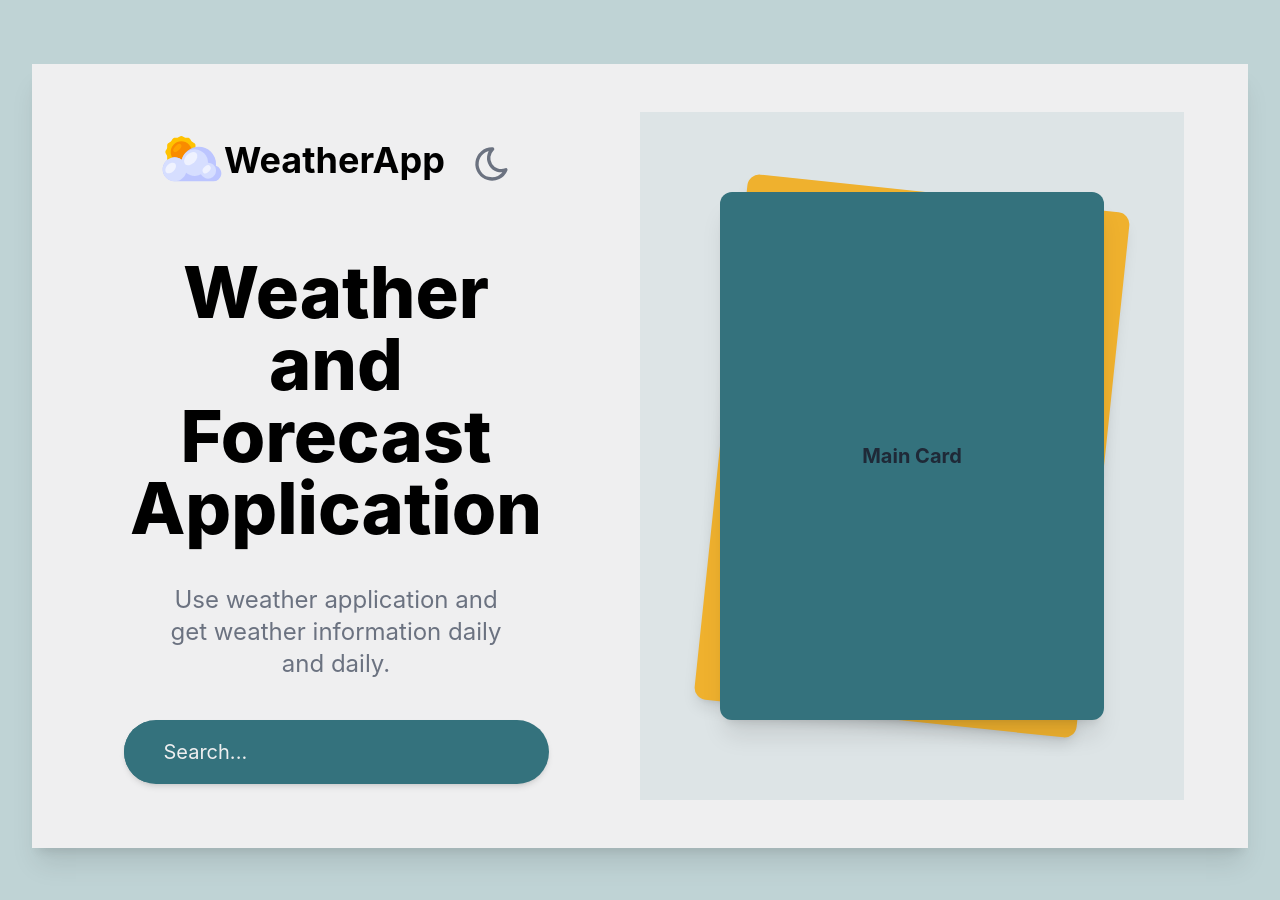
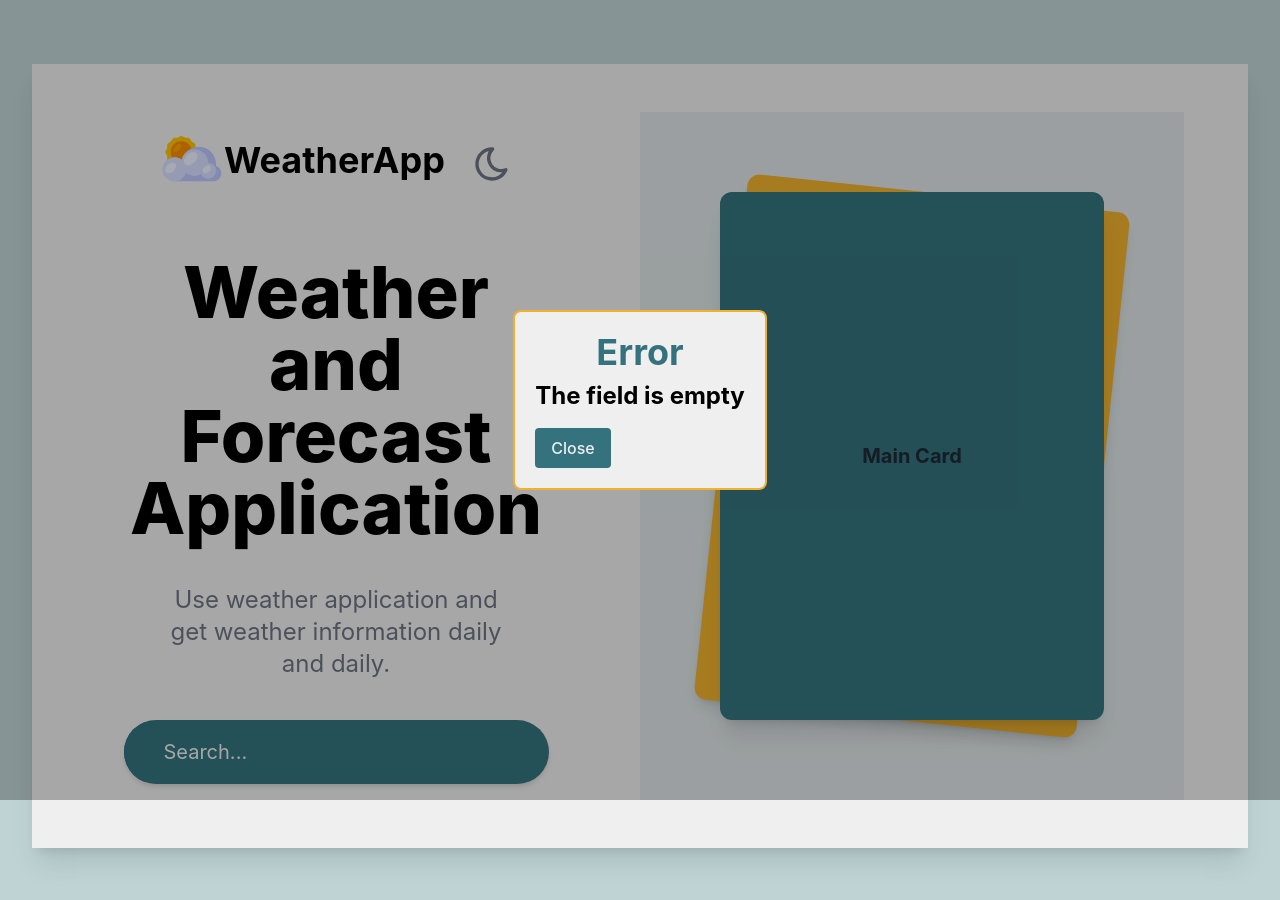
Before and after one commit to norly96/weatherApp-TS, a React (Vite) app: page / in a window 1280 px wide. Both pictures are taken after a click on the button 532 px from the left and 752 px from the top of the page. Shown: the top 900 px of the page. Built offline with nearby package versions, Linux system fonts and the light colour scheme; no server answers.

Commit message:
modal error and input

```diff
--- a/src/api/axios.ts
+++ b/src/api/axios.ts
@@ -1,10 +1,20 @@
 import axios from "axios";
 
 const API_URL = import.meta.env.VITE_GEO_API_URL;
+const API_BASE_URL = import.meta.env.VITE_BASE_API_URL;
 
-export const clientAxios = axios.create({
+export const geoClientAxios = axios.create({
   baseURL: API_URL,
 });
 
+export const baseClientAxios = axios.create({
+  baseURL: API_BASE_URL,
+});
+
 export const getLocationRequest = async (name: string) =>
-  clientAxios.get(`v1/search?name=${name}&count=1&language=en&format=json`);
+  geoClientAxios.get(`v1/search?name=${name}&count=1&language=en&format=json`);
+
+export const getWeatherRequest = async (latitude: number, longitude: number) =>
+  baseClientAxios.get(
+    `v1/forecast?latitude=${latitude}&longitude=${longitude}&current=temperature_2m,weather_code&timezone=auto&forecast_days=4&daily=weather_code,temperature_2m_max`
+  );
--- /dev/null
+++ b/src/components/ui/Modal.tsx
@@ -0,0 +1,25 @@
+import { useWeatherContext } from "../../context/WeatherContext";
+
+const Modal = () => {
+  const { closeModal, errorMessage } = useWeatherContext();
+  return (
+    <div className="fixed inset-0 bg-black bg-opacity-30 z-50 flex items-center justify-center">
+      <div className="bg-light-white border-yellow-orange border-2 dark:bg-dark-right-background rounded-lg p-5 w-autoshadow-lg">
+        <h2 className="font-bold mb-2 text-center text-4xl text-green-card">
+          Error
+        </h2>
+        <h3 className="text-2xl font-bold dark:text-light-white">
+          {errorMessage}
+        </h3>
+        <button
+          onClick={closeModal}
+          className="mt-4 bg-green-card text-light-white font-medium rounded px-4 py-2"
+        >
+          Close
+        </button>
+      </div>
+    </div>
+  );
+};
+
+export default Modal;
--- a/src/components/ui/SearchInput.tsx
+++ b/src/components/ui/SearchInput.tsx
@@ -1,10 +1,26 @@
 import { useState } from "react";
+import { useWeatherContext } from "../../context/WeatherContext";
+import Modal from "./Modal";
 
 const SearchInput = () => {
-  const [name, setName] = useState<string>("");
+  const [nameCard, setnameCard] = useState<string>("");
+  const {
+    getLocation,
+    setName,
+    name,
+    setErrorMessage,
+    setIsModalOpen,
+    isModalOpen,
+  } = useWeatherContext();
 
   const handleSearch = () => {
-    console.log("Searching for:", name);
+    if (nameCard.trim() === "") {
+      setErrorMessage("The field is empty");
+      setIsModalOpen(true);
+    } else {
+      getLocation(nameCard);
+      setName(name);
+    }
   };
 
   const handleKeyDown = (event: React.KeyboardEvent<HTMLInputElement>) => {
@@ -18,13 +34,15 @@ const SearchInput = () => {
         type="text"
         className="flex-grow px-10 bg-inherit py-4 text-xl text-light-white placeholder:text-light-white focus:outline-none"
         placeholder="Search..."
-        value={name}
-        onChange={(e) => setName(e.target.value)}
+        value={nameCard}
+        onChange={(e) => setnameCard(e.target.value)}
         onKeyDown={handleKeyDown}
       />
       <button onClick={handleSearch} className="p-4">
         <img src="/images/search.svg" alt="Search" className="h-8 w-8" />
       </button>
+      {/* Error Modal */}
+      {isModalOpen && <Modal />}
     </div>
   );
 };
```
